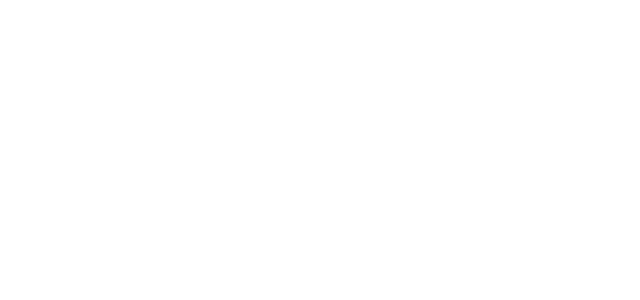
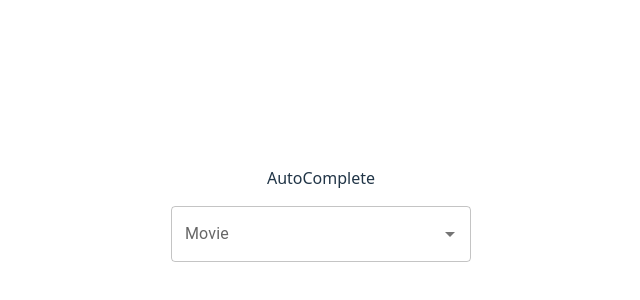
Before and after one commit to DenizzOzder/reactPractice, a React (Vite) app: page / in a window 1280 px wide. Shown: the part 194-494 px from the top of the page, without its empty margins (319-959 px from the left). Built offline with nearby package versions, Linux system fonts and the light colour scheme.

Commit message:
Add AutoComplete component

```diff
--- a/src/App.jsx
+++ b/src/App.jsx
@@ -1,10 +1,11 @@
 import './App.css'
+import AutoComplete from './component/AutoComplete'
 
 function App() {
 
   return (
     <>
-
+      <AutoComplete />
     </>
   )
 }
--- /dev/null
+++ b/src/component/AutoComplete.jsx
@@ -0,0 +1,150 @@
+import TextField from '@mui/material/TextField';
+import Autocomplete from '@mui/material/Autocomplete';
+
+export default function AutoComplete() {
+
+    //Film Verisi ( Mock Data )
+const top100Films = [
+  { label: 'The Shawshank Redemption', year: 1994 },
+  { label: 'The Godfather', year: 1972 },
+  { label: 'The Godfather: Part II', year: 1974 },
+  { label: 'The Dark Knight', year: 2008 },
+  { label: '12 Angry Men', year: 1957 },
+  { label: "Schindler's List", year: 1993 },
+  { label: 'Pulp Fiction', year: 1994 },
+  {
+    label: 'The Lord of the Rings: The Return of the King',
+    year: 2003,
+  },
+  { label: 'The Good, the Bad and the Ugly', year: 1966 },
+  { label: 'Fight Club', year: 1999 },
+  {
+    label: 'The Lord of the Rings: The Fellowship of the Ring',
+    year: 2001,
+  },
+  {
+    label: 'Star Wars: Episode V - The Empire Strikes Back',
+    year: 1980,
+  },
+  { label: 'Forrest Gump', year: 1994 },
+  { label: 'Inception', year: 2010 },
+  {
+    label: 'The Lord of the Rings: The Two Towers',
+    year: 2002,
+  },
+  { label: "One Flew Over the Cuckoo's Nest", year: 1975 },
+  { label: 'Goodfellas', year: 1990 },
+  { label: 'The Matrix', year: 1999 },
+  { label: 'Seven Samurai', year: 1954 },
+  {
+    label: 'Star Wars: Episode IV - A New Hope',
+    year: 1977,
+  },
+  { label: 'City of God', year: 2002 },
+  { label: 'Se7en', year: 1995 },
+  { label: 'The Silence of the Lambs', year: 1991 },
+  { label: "It's a Wonderful Life", year: 1946 },
+  { label: 'Life Is Beautiful', year: 1997 },
+  { label: 'The Usual Suspects', year: 1995 },
+  { label: 'Léon: The Professional', year: 1994 },
+  { label: 'Spirited Away', year: 2001 },
+  { label: 'Saving Private Ryan', year: 1998 },
+  { label: 'Once Upon a Time in the West', year: 1968 },
+  { label: 'American History X', year: 1998 },
+  { label: 'Interstellar', year: 2014 },
+  { label: 'Casablanca', year: 1942 },
+  { label: 'City Lights', year: 1931 },
+  { label: 'Psycho', year: 1960 },
+  { label: 'The Green Mile', year: 1999 },
+  { label: 'The Intouchables', year: 2011 },
+  { label: 'Modern Times', year: 1936 },
+  { label: 'Raiders of the Lost Ark', year: 1981 },
+  { label: 'Rear Window', year: 1954 },
+  { label: 'The Pianist', year: 2002 },
+  { label: 'The Departed', year: 2006 },
+  { label: 'Terminator 2: Judgment Day', year: 1991 },
+  { label: 'Back to the Future', year: 1985 },
+  { label: 'Whiplash', year: 2014 },
+  { label: 'Gladiator', year: 2000 },
+  { label: 'Memento', year: 2000 },
+  { label: 'The Prestige', year: 2006 },
+  { label: 'The Lion King', year: 1994 },
+  { label: 'Apocalypse Now', year: 1979 },
+  { label: 'Alien', year: 1979 },
+  { label: 'Sunset Boulevard', year: 1950 },
+  {
+    label: 'Dr. Strangelove or: How I Learned to Stop Worrying and Love the Bomb',
+    year: 1964,
+  },
+  { label: 'The Great Dictator', year: 1940 },
+  { label: 'Cinema Paradiso', year: 1988 },
+  { label: 'The Lives of Others', year: 2006 },
+  { label: 'Grave of the Fireflies', year: 1988 },
+  { label: 'Paths of Glory', year: 1957 },
+  { label: 'Django Unchained', year: 2012 },
+  { label: 'The Shining', year: 1980 },
+  { label: 'WALL·E', year: 2008 },
+  { label: 'American Beauty', year: 1999 },
+  { label: 'The Dark Knight Rises', year: 2012 },
+  { label: 'Princess Mononoke', year: 1997 },
+  { label: 'Aliens', year: 1986 },
+  { label: 'Oldboy', year: 2003 },
+  { label: 'Once Upon a Time in America', year: 1984 },
+  { label: 'Witness for the Prosecution', year: 1957 },
+  { label: 'Das Boot', year: 1981 },
+  { label: 'Citizen Kane', year: 1941 },
+  { label: 'North by Northwest', year: 1959 },
+  { label: 'Vertigo', year: 1958 },
+  {
+    label: 'Star Wars: Episode VI - Return of the Jedi',
+    year: 1983,
+  },
+  { label: 'Reservoir Dogs', year: 1992 },
+  { label: 'Braveheart', year: 1995 },
+  { label: 'M', year: 1931 },
+  { label: 'Requiem for a Dream', year: 2000 },
+  { label: 'Amélie', year: 2001 },
+  { label: 'A Clockwork Orange', year: 1971 },
+  { label: 'Like Stars on Earth', year: 2007 },
+  { label: 'Taxi Driver', year: 1976 },
+  { label: 'Lawrence of Arabia', year: 1962 },
+  { label: 'Double Indemnity', year: 1944 },
+  {
+    label: 'Eternal Sunshine of the Spotless Mind',
+    year: 2004,
+  },
+  { label: 'Amadeus', year: 1984 },
+  { label: 'To Kill a Mockingbird', year: 1962 },
+  { label: 'Toy Story 3', year: 2010 },
+  { label: 'Logan', year: 2017 },
+  { label: 'Full Metal Jacket', year: 1987 },
+  { label: 'Dangal', year: 2016 },
+  { label: 'The Sting', year: 1973 },
+  { label: '2001: A Space Odyssey', year: 1968 },
+  { label: "Singin' in the Rain", year: 1952 },
+  { label: 'Toy Story', year: 1995 },
+  { label: 'Bicycle Thieves', year: 1948 },
+  { label: 'The Kid', year: 1921 },
+  { label: 'Inglourious Basterds', year: 2009 },
+  { label: 'Snatch', year: 2000 },
+  { label: '3 Idiots', year: 2009 },
+  { label: 'Monty Python and the Holy Grail', year: 1975 },
+];
+
+    // onChange item --> TextField ve newValue --> TextField içinde gelen veridir.
+    const handleSelect = (item, newValue) => {
+        console.log('Selected Item: ',newValue.label) // label burada Seçilen dizinin ismidir.
+    }
+    return (
+    <div style={{display:'flex',flexDirection:'column',alignItems:'center'}}>
+        <p>AutoComplete</p>
+        <Autocomplete
+            disablePortal
+            options={top100Films}
+            sx={{width: 300, color: 'white', backgroundColor:'white'}}
+            renderInput={(params) => <TextField {...params} label="Movie" />}
+            onChange={handleSelect}
+        />
+    </div>
+  )
+}
```
